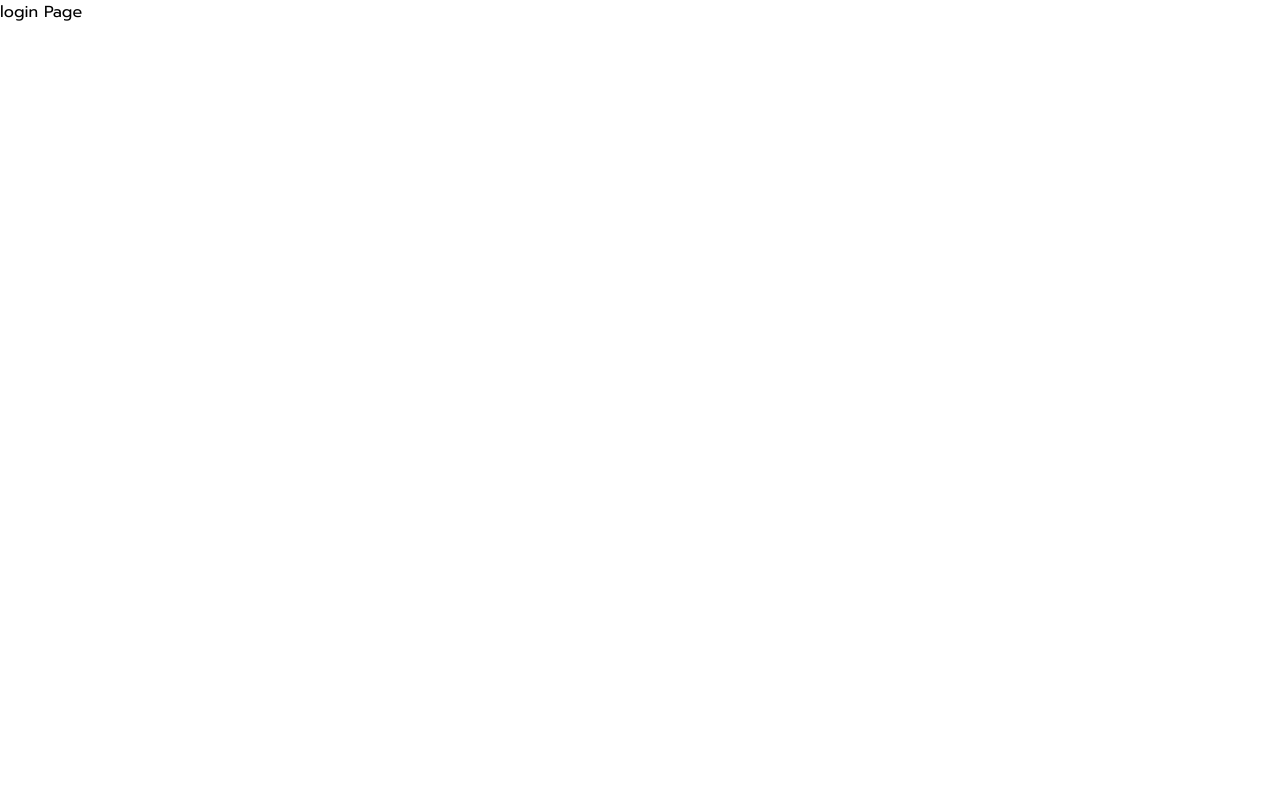
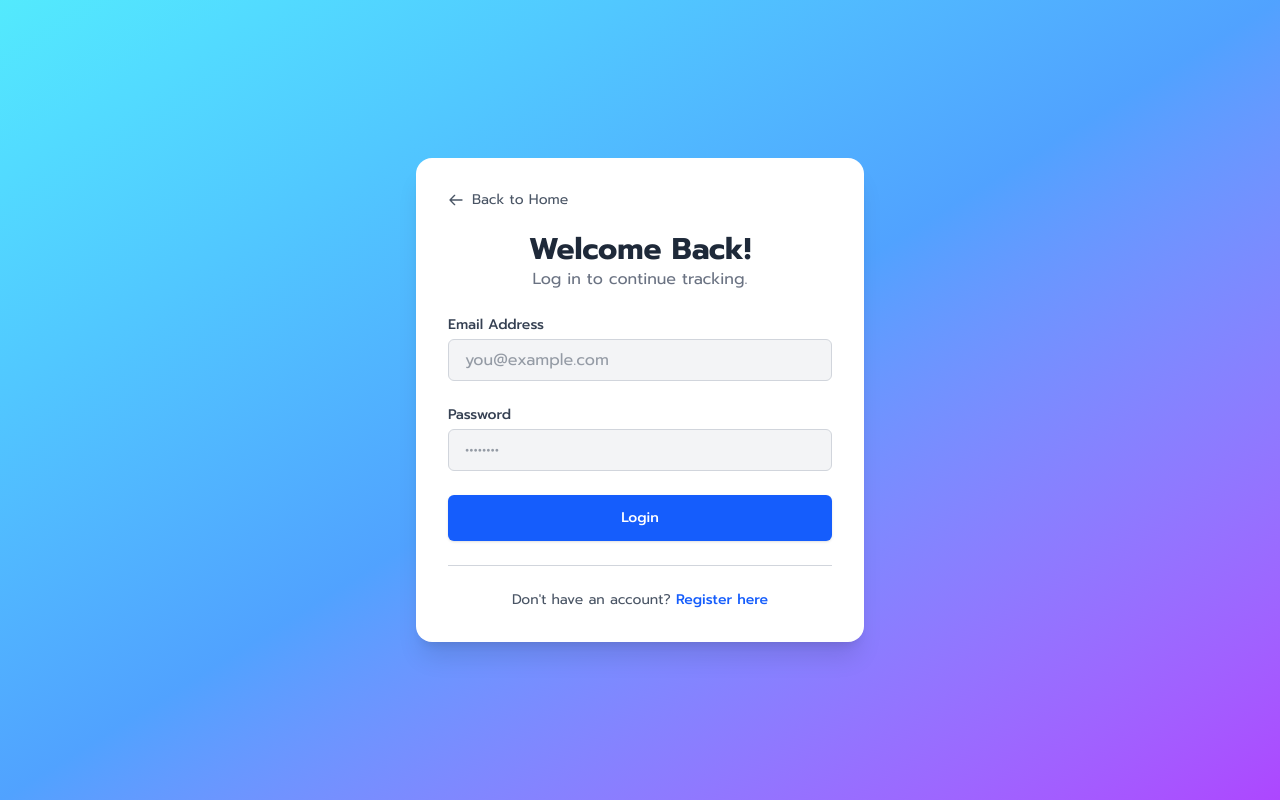
Before and after one commit to tanawatmix/next-foodtracker-app, a Next.js app: page /login in a window 1280 px wide. Built offline with nearby package versions, Linux system fonts and the light colour scheme.

Commit message:
V1.2 Login

```diff
--- a/app/login/page.tsx
+++ b/app/login/page.tsx
@@ -1,7 +1,129 @@
-    import React from 'react'
+'use client'; // <-- ต้องมีบรรทัดนี้เพื่อใช้ Hooks เช่น useState, FormEvent
 
-    export default function Loginpage() {
-    return (
-        <div>login Page</div>
-    )
+import { useState, FC, FormEvent } from 'react';
+import Link from 'next/link';
+
+/**
+ * LoginPage Component
+ * * หน้าสำหรับให้ผู้ใช้เข้าสู่ระบบ
+ * - มีฟอร์มสำหรับกรอก Email และ Password
+ * - มีระบบแจ้งเตือน (Alert) สำหรับแสดงข้อความต่างๆ เช่น ล็อกอินสำเร็จ หรือรหัสผ่านผิด
+ * - มีลิงก์สำหรับกลับไปหน้าแรก และไปยังหน้าลงทะเบียน
+ */
+const LoginPage: FC = () => {
+  // State สำหรับจัดการข้อความแจ้งเตือน
+  const [alertMessage, setAlertMessage] = useState<string | null>(null);
+  // State สำหรับจัดการประเภทของการแจ้งเตือน (success, error)
+  const [alertType, setAlertType] = useState<'success' | 'error' | null>(null);
+
+  /**
+   * จัดการการ submit ฟอร์มล็อกอิน
+   * @param e - FormEvent
+   */
+  const handleLogin = (e: FormEvent<HTMLFormElement>) => {
+    e.preventDefault(); // ป้องกันการรีเฟรชหน้าเว็บเมื่อกด submit
+
+    // --- ส่วนนี้คือ Logic สำหรับการล็อกอินจริง ---
+    // ตัวอย่าง: ตรวจสอบข้อมูลแล้วแสดง Alert
+    // ในโปรเจกต์จริง คุณจะต้องเชื่อมต่อกับ API ของคุณที่นี่
+    const email = e.currentTarget.email.value;
+    const password = e.currentTarget.password.value;
+
+    if (email === "admin@test.com" && password === "1234") {
+      setAlertType('success');
+      setAlertMessage('Login successful! Redirecting...');
+      // TODO: ใส่ Logic การ Redirect ไปหน้า Dashboard ที่นี่
+    } else {
+      setAlertType('error');
+      setAlertMessage('Invalid email or password. Please try again.');
     }
+  };
+
+  return (
+    <div className="flex items-center justify-center min-h-screen bg-gradient-to-br from-cyan-300 via-blue-400 to-purple-500 p-4">
+      <div className="w-full max-w-md p-8 space-y-6 bg-white rounded-2xl shadow-xl">
+
+        {/* Link to go back to the Home page */}
+        <div className="mb-4">
+          <Link href="/" className="inline-flex items-center gap-2 text-sm text-gray-600 hover:text-blue-700 hover:underline transition-colors">
+            <svg xmlns="http://www.w3.org/2000/svg" className="h-4 w-4" fill="none" viewBox="0 0 24 24" stroke="currentColor" strokeWidth={2}>
+              <path strokeLinecap="round" strokeLinejoin="round" d="M10 19l-7-7m0 0l7-7m-7 7h18" />
+            </svg>
+            Back to Home
+          </Link>
+        </div>
+
+        <div className="text-center">
+          <h1 className="text-3xl font-bold text-gray-800">Welcome Back!</h1>
+          <p className="text-gray-500">Log in to continue tracking.</p>
+        </div>
+
+        {/* Alert Message Display */}
+        {alertMessage && (
+          <div
+            className={`p-4 rounded-md text-sm ${
+              alertType === 'success' ? 'bg-green-100 text-green-800' : 'bg-red-100 text-red-800'
+            }`}
+            role="alert"
+          >
+            <span className="font-medium">{alertType === 'success' ? 'Success!' : 'Error!'}</span> {alertMessage}
+          </div>
+        )}
+
+        <form className="space-y-6" onSubmit={handleLogin}>
+          {/* Input: Email */}
+          <div>
+            <label htmlFor="email" className="block text-sm font-medium text-gray-700">
+              Email Address
+            </label>
+            <input
+              id="email"
+              name="email"
+              type="email"
+              required
+              className="w-full px-4 py-2 mt-1 text-gray-700 bg-gray-100 border border-gray-300 rounded-md outline-none"
+              placeholder="you@example.com"
+            />
+          </div>
+
+          {/* Input: Password */}
+          <div>
+            <label htmlFor="password" className="block text-sm font-medium text-gray-700">
+              Password
+            </label>
+            <input
+              id="password"
+              name="password"
+              type="password"
+              required
+              className="w-full px-4 py-2 mt-1 text-gray-700 bg-gray-100 border border-gray-300 rounded-md outline-none"
+              placeholder="••••••••"
+            />
+          </div>
+
+          {/* Submit Button */}
+          <div>
+            <button
+              type="submit"
+              className="w-full flex justify-center py-3 px-4 border border-transparent rounded-md shadow-sm text-sm font-medium text-white bg-blue-600 hover:bg-blue-700 focus:outline-none focus:ring-2 focus:ring-offset-2 focus:ring-blue-500"
+            >
+              Login
+            </button>
+          </div>
+        </form>
+
+        <hr className="my-6 border-gray-300" />
+
+        {/* Link to Register */}
+        <p className="text-center text-sm text-gray-600">
+          Don't have an account?{' '}
+          <Link href="/register" className="font-medium text-blue-600 hover:text-blue-500">
+            Register here
+          </Link>
+        </p>
+      </div>
+    </div>
+  );
+};
+
+export default LoginPage;
--- a/app/register/page.tsx
+++ b/app/register/page.tsx
@@ -1,29 +1,25 @@
 'use client';
 
-import { useState, ChangeEvent, FC } from 'react';
+import { useState, ChangeEvent, FC, useRef } from 'react'; // Import useRef
 import Image from 'next/image';
 import Link from 'next/link';
-import user from '../images/user.png'
+import user from '../images/user.png';
 
 /**
  * RegisterPage Component
- * * หน้ลงทะเบียนสำหรับผู้ใช้ใหม่
- * - มีฟอร์มสำหรับกรอกข้อมูล: ชื่อ-สกุล, อีเมล์, รหัสผ่าน, เพศ
- * - มีฟังก์ชันอัปโหลดรูปภาพพร้อมแสดงตัวอย่าง (Image Preview)
- * - ใช้ TailwindCSS สำหรับการออกแบบและ `useState` สำหรับการจัดการ State
+ * * หน้าลงทะเบียนสำหรับผู้ใช้ใหม่
  */
 const RegisterPage: FC = () => {
-  // State สำหรับเก็บ URL ของรูปภาพที่เลือกเพื่อแสดงตัวอย่าง
   const [imagePreview, setImagePreview] = useState<string | null>(null);
+  // NEW: สร้าง ref เพื่อเข้าถึง file input element โดยตรง
+  const fileInputRef = useRef<HTMLInputElement>(null);
 
   /**
    * จัดการการเปลี่ยนแปลงเมื่อผู้ใช้เลือกไฟล์รูปภาพ
-   * @param e - Event ที่เกิดขึ้นจาก input element
    */
   const handleImageChange = (e: ChangeEvent<HTMLInputElement>) => {
     const file = e.target.files?.[0];
     if (file) {
-      // สร้าง URL ชั่วคราวจากไฟล์ที่เลือกและเก็บใน State
       const reader = new FileReader();
       reader.onloadend = () => {
         setImagePreview(reader.result as string);
@@ -32,11 +28,21 @@ const RegisterPage: FC = () => {
     }
   };
 
+  /**
+   * NEW: ฟังก์ชันสำหรับลบรูปภาพตัวอย่าง
+   */
+  const handleRemoveImage = () => {
+    setImagePreview(null);
+    // Reset ค่าใน input file เพื่อให้สามารถเลือกไฟล์เดิมได้อีกครั้ง
+    if (fileInputRef.current) {
+      fileInputRef.current.value = '';
+    }
+  };
+
   return (
     <div className="flex items-center justify-center min-h-screen bg-gradient-to-br from-purple-300 via-pink-400 to-red-500 p-4">
       <div className="w-full max-w-lg p-8 space-y-6 bg-white rounded-2xl shadow-xl">
 
-        {/* NEWLY ADDED: Link to go back to the Home page */}
         <div className="mb-4">
           <Link href="/" className="inline-flex items-center gap-2 text-sm text-gray-600 hover:text-indigo-700 hover:underline transition-colors">
             <svg xmlns="http://www.w3.org/2000/svg" className="h-4 w-4" fill="none" viewBox="0 0 24 24" stroke="currentColor" strokeWidth={2}>
@@ -47,7 +53,13 @@ const RegisterPage: FC = () => {
         </div>
 
         <div className="text-center">
-          <Image src={user} alt="User" className="w-24 h-24 mx-auto mb-4 rounded-full" />
+          <Image
+            src={user}
+            alt="User Icon"
+            width={80}
+            height={80}
+            className="mx-auto mb-4"
+          />
           <h1 className="text-3xl font-bold text-gray-800">Create an Account</h1>
           <p className="text-gray-500">Join us and start tracking your meals!</p>
         </div>
@@ -63,7 +75,8 @@ const RegisterPage: FC = () => {
               name="fullname"
               type="text"
               required
-              className="w-full px-4 py-2 mt-1 text-gray-700 bg-gray-100 border border-gray-300 rounded-md focus:border-indigo-500 focus:ring-indigo-500"
+              // MODIFIED: ลบ focus:... class ออก
+              className="w-full px-4 py-2 mt-1 text-gray-700 bg-gray-100 border border-gray-300 rounded-md outline-none"
               placeholder="John Doe"
             />
           </div>
@@ -78,7 +91,8 @@ const RegisterPage: FC = () => {
               name="email"
               type="email"
               required
-              className="w-full px-4 py-2 mt-1 text-gray-700 bg-gray-100 border border-gray-300 rounded-md focus:border-indigo-500 focus:ring-indigo-500"
+              // MODIFIED: ลบ focus:... class ออก
+              className="w-full px-4 py-2 mt-1 text-gray-700 bg-gray-100 border border-gray-300 rounded-md outline-none"
               placeholder="you@example.com"
             />
           </div>
@@ -93,7 +107,8 @@ const RegisterPage: FC = () => {
               name="password"
               type="password"
               required
-              className="w-full px-4 py-2 mt-1 text-gray-700 bg-gray-100 border border-gray-300 rounded-md focus:border-indigo-500 focus:ring-indigo-500"
+              // MODIFIED: ลบ focus:... class ออก
+              className="w-full px-4 py-2 mt-1 text-gray-700 bg-gray-100 border border-gray-300 rounded-md outline-none"
               placeholder="••••••••"
             />
           </div>
@@ -106,7 +121,8 @@ const RegisterPage: FC = () => {
             <select
               id="gender"
               name="gender"
-              className="w-full px-4 py-2 mt-1 text-gray-700 bg-gray-100 border border-gray-300 rounded-md focus:border-indigo-500 focus:ring-indigo-500"
+              // MODIFIED: ลบ focus:... class ออก
+              className="w-full px-4 py-2 mt-1 text-gray-700 bg-gray-100 border border-gray-300 rounded-md outline-none"
             >
               <option>Male</option>
               <option>Female</option>
@@ -122,7 +138,7 @@ const RegisterPage: FC = () => {
             <div className="mt-1 flex items-center justify-center px-6 pt-5 pb-6 border-2 border-gray-300 border-dashed rounded-md">
               <div className="space-y-1 text-center">
                 {imagePreview ? (
-                  // แสดงรูปตัวอย่างถ้ามี
+                  // MODIFIED: เพิ่มปุ่มลบรูปเข้ามา
                   <div className="relative w-24 h-24 mx-auto">
                     <Image
                       src={imagePreview}
@@ -131,9 +147,17 @@ const RegisterPage: FC = () => {
                       objectFit="cover"
                       className="rounded-full"
                     />
+                    <button
+                      type="button"
+                      onClick={handleRemoveImage}
+                      className="absolute top-0 right-0 flex items-center justify-center w-6 h-6 bg-red-500 border-2 border-white rounded-full text-white hover:bg-red-600 transition-colors"
+                      aria-label="Remove image"
+                    >
+                      &times;
+                    </button>
                   </div>
                 ) : (
-                  // ไอคอนเริ่มต้น
+                  // ไอคอนเริ่มต้น (เหมือนเดิม)
                   <svg className="mx-auto h-12 w-12 text-gray-400" stroke="currentColor" fill="none" viewBox="0 0 48 48" aria-hidden="true">
                     <path d="M28 8H12a4 4 0 00-4 4v20m32-12v8m0 0v8a4 4 0 01-4 4H12a4 4 0 01-4-4v-4m32-4l-3.172-3.172a4 4 0 00-5.656 0L28 28M8 32l9.172-9.172a4 4 0 015.656 0L28 28m0 0l4 4m4-24h8m-4-4v8" strokeWidth={2} strokeLinecap="round" strokeLinejoin="round" />
                   </svg>
@@ -141,10 +165,10 @@ const RegisterPage: FC = () => {
                 <div className="flex text-sm text-gray-600 justify-center">
                   <label
                     htmlFor="file-upload"
-                    className="relative cursor-pointer bg-white rounded-md font-medium text-indigo-600 hover:text-indigo-500 focus-within:outline-none focus-within:ring-2 focus-within:ring-offset-2 focus-within:ring-indigo-500"
+                    className="relative cursor-pointer bg-white rounded-md font-medium text-indigo-600 hover:text-indigo-500 focus-within:outline-none"
                   >
                     <span>Upload a file</span>
-                    <input id="file-upload" name="file-upload" type="file" className="sr-only" accept="image/*" onChange={handleImageChange} />
+                    <input id="file-upload" name="file-upload" type="file" className="sr-only" accept="image/*" onChange={handleImageChange} ref={fileInputRef} />
                   </label>
                 </div>
                 <p className="text-xs text-gray-500">PNG, JPG, GIF up to 10MB</p>
@@ -165,7 +189,6 @@ const RegisterPage: FC = () => {
 
         <hr className="my-6 border-gray-300" />
 
-        {/* Link to Login */}
         <p className="text-center text-sm text-gray-600">
           Already have an account?{' '}
           <Link href="/login" className="font-medium text-indigo-600 hover:text-indigo-500">
```
